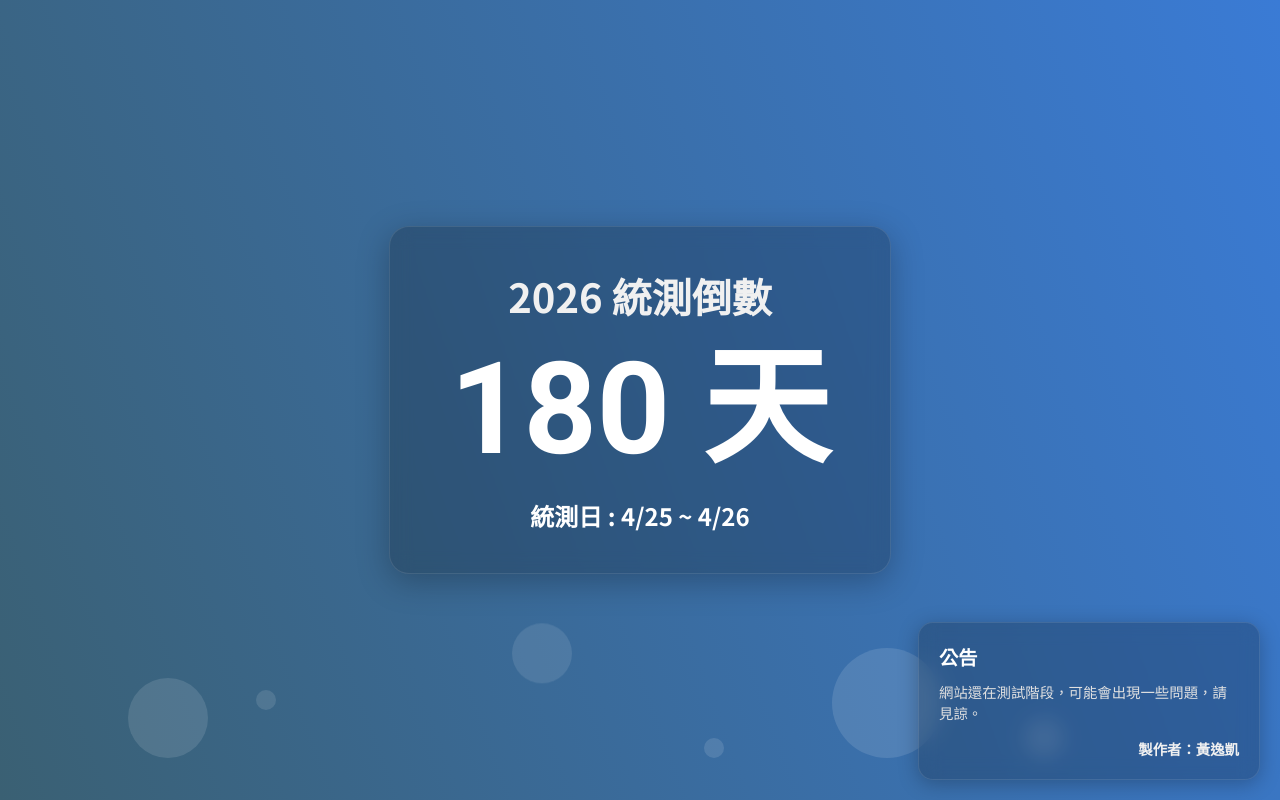
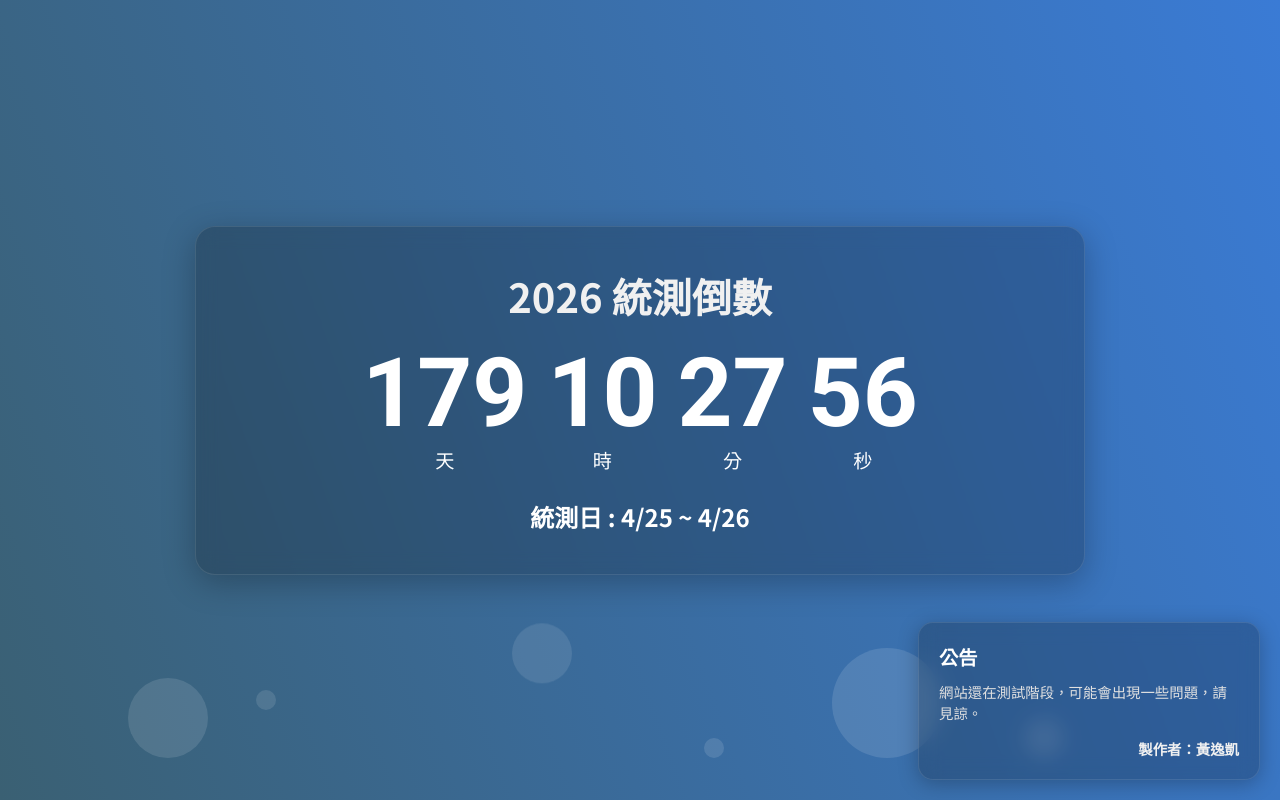
Before and after one commit to mykevinjjw/tcte, a plain HTML site: page index.html in a window 1280 px wide. Drawn offline with nearby package versions, Linux system fonts and the light colour scheme.

Commit message:
Implement countdown timer and optimize project configuration
   1 feat: 實作倒數計時器功能並優化專案設定
   2
   3 - 實作動態倒數計時器，顯示距離目標日期的天、時、分、秒。
   4 - 優化 CSS 樣式，為倒數計時器提供響應式佈局和視覺設計。
   5 - 更新 HTML 結構，以支援新的倒數計時器顯示組件。
   6 - 修正 `.gitattributes` 檔案，啟用 `text=auto` 以確保跨平台換行符號一致性。
   7 - 新增 `.gitignore` 檔案，忽略 `test_funation_0_0_2/` 資料夾，避免不必要的檔案提交。
   8 - 調整標題和考試日期顯示邏輯。

```diff
--- a/css/main.css
+++ b/css/main.css
@@ -36,6 +36,7 @@ body {
     box-shadow: 0 8px 32px 0 rgba(0, 0, 0, 0.25);
     z-index: 1;
     transition: all 0.3s ease;
+    min-width: 60vw;
 }
 
 /* Typography */
@@ -47,18 +48,40 @@ body {
     transition: font-size 0.3s ease;
 }
 
-.countdown-text {
+/* Countdown Container */
+.countdown-container {
+    display: flex;
+    justify-content: center;
+    align-items: baseline;
+    gap: 20px;
+}
+
+.countdown-item {
+    display: flex;
+    flex-direction: column;
+    align-items: center;
+}
+
+.countdown-number {
     font-family: 'Roboto', sans-serif;
-    font-size: clamp(4rem, 18vw, 8rem);
+    font-size: clamp(3rem, 12vw, 6rem);
     font-weight: 700;
     line-height: 1;
-    transition: font-size 0.3s ease;
 }
 
-.countdown-text.final-text {
+.countdown-label {
+    font-size: 1.2rem;
+    font-weight: 400;
+    margin-top: 5px;
+}
+
+/* Final Text Styling */
+.final-text {
     font-family: 'Noto Sans TC', sans-serif;
     font-size: 2.5rem;
     line-height: 1.4;
+    display: flex;
+    flex-direction: column;
 }
 
 .exam-date-text {
@@ -154,6 +177,7 @@ body {
     .content {
         padding: 30px 25px;
         width: 85%;
+        min-width: 85vw;
     }
 
     #title {
@@ -161,8 +185,20 @@ body {
         margin-bottom: 15px;
     }
 
-    .countdown-text {
-        font-size: clamp(4rem, 20vw, 7rem);
+    .countdown-container {
+        gap: 10px;
+    }
+
+    .countdown-number {
+        font-size: clamp(2rem, 10vw, 4rem);
+    }
+
+    .countdown-label {
+        font-size: 0.8rem;
+    }
+
+    .final-text {
+        font-size: 1.8rem;
     }
 
     .exam-date-text {
--- a/index.html
+++ b/index.html
@@ -3,7 +3,7 @@
 <head>
     <meta charset="UTF-8">
     <meta name="viewport" content="width=device-width, initial-scale=1.0">
-    <title>2026統測倒數</title>
+    <title>統測倒數</title>
     <link rel="icon" type="image/x-icon" href="ico/OIG4.ico">
     <link rel="stylesheet" href="css/main.css">
     <link rel="preconnect" href="https://fonts.googleapis.com">
@@ -23,10 +23,27 @@
             <li></li>
         </ul>
         <div class="content">
-            <h1 id="title">2026 統測倒數</h1>
-            <div id="countdown" class="countdown-text"></div>
+            <h1 id="title">統測倒數</h1>
+            <div id="countdown" class="countdown-container">
+                <div class="countdown-item">
+                    <span id="countdown-days" class="countdown-number">0</span>
+                    <span class="countdown-label">天</span>
+                </div>
+                <div class="countdown-item">
+                    <span id="countdown-hours" class="countdown-number">00</span>
+                    <span class="countdown-label">時</span>
+                </div>
+                <div class="countdown-item">
+                    <span id="countdown-minutes" class="countdown-number">00</span>
+                    <span class="countdown-label">分</span>
+                </div>
+                <div class="countdown-item">
+                    <span id="countdown-seconds" class="countdown-number">00</span>
+                    <span class="countdown-label">秒</span>
+                </div>
+            </div>
             <div id="exam-date" class="exam-date-text">
-                統測日 : 4/25 ~ 4/26
+                統測日 : ...
             </div>
         </div>
     </div>
--- a/js/main.js
+++ b/js/main.js
@@ -1,26 +1,74 @@
-// 當整個網頁文件都載入完成後，執行此匿名函式
 $(document).ready(function () {
 
+    // --- 測試用變數 ---
+    // 若要測試特定年份，請填寫年份數字，例如 2025。倒數將從該年1月1日開始計算。
+    // 若要使用目前時間，請將其設為 null。
+    const debugYear = null;
+    // --- 自動計算統測日期 ---
+    function getTcteDate(year)
+    {
+        // 4月是第3個月 (0-indexed), 從4月30日開始往前找
+        const date = new Date(year, 3, 30);
+        // 迴圈直到找到星期六 (getDay() === 6)
+        while (date.getDay() !== 6) {
+            date.setDate(date.getDate() - 1);
+        }
+        return date;
+    }
     // --- 倒數計時器邏輯 ---
-    const targetDate = new Date('2026-04-25T00:00:00');
-    const now = new Date();
-    const targetDateMidnight = new Date(targetDate).setHours(0, 0, 0, 0);
-    const nowDateMidnight = new Date(now).setHours(0, 0, 0, 0);
-    const diffTime = targetDateMidnight - nowDateMidnight;
-    const diffDays = Math.ceil(diffTime / (1000 * 60 * 60 * 24));
-
-    if (diffDays > 0) {
-        $('#countdown').text(diffDays + ' 天');
-    } else if (diffDays === 0) {
-        $('#title').text('就是今天！');
-        $('#countdown').text('沉著應戰，祝你考試順利').addClass('final-text');
-        $('#exam-date').hide();
-    } else {
-        $('#title').text('倒數結束');
-        $('#countdown').text('感謝您的使用').addClass('final-text');
-        $('#exam-date').hide();
+    let countdownInterval;
+    function updateCountdown() {
+        const now = debugYear ? new Date(debugYear, 0, 1) : new Date();
+        const currentYear = now.getFullYear();
+        let targetDate = getTcteDate(currentYear);
+        targetDate.setHours(0, 0, 0, 0); // 設定為當天凌晨
+        // 如果今年的考試日期已過，目標設為明年
+        if (now > targetDate) {
+            targetDate = getTcteDate(currentYear + 1);
+            targetDate.setHours(0, 0, 0, 0);
+        }
+        const targetYear = targetDate.getFullYear();
+        const tcteSunday = new Date(targetDate);
+        console.log(tcteSunday);
+        tcteSunday.setDate(tcteSunday.getDate() + 1);
+        // 更新標題與考試日期
+        $('#title').text(targetYear + ' 統測倒數');
+        $('#exam-date').text('統測日 : ' + (targetDate.getMonth() + 1) + '/' + targetDate.getDate() + ' ~ ' + (tcteSunday.getMonth() + 1) + '/' + tcteSunday.getDate());
+        const diffTime = targetDate - now;
+        if (diffTime <= 0) {
+            // 檢查是否在考試週末
+            const today = new Date(now);
+            today.setHours(0,0,0,0);
+            if (today.getTime() === targetDate.getTime() || today.getTime() === tcteSunday.getTime()) {
+                 $('#title').text('就是今天！');
+                 $('#countdown').html('<span>沉著應戰</span><span>祝你考試順利</span>').addClass('final-text');
+                 $('#exam-date').hide();
+            } else {
+                $('#title').text('倒數結束');
+                $('#countdown').html('<span>感謝您的使用</span><span>期待明年再見</span>').addClass('final-text');
+                $('#exam-date').hide();
+            }
+            // 如果倒數結束，且我們在一個 interval 中，就清除它
+            if (countdownInterval) {
+                clearInterval(countdownInterval);
+            }
+            return;
+        }
+        const days = Math.floor(diffTime / (1000 * 60 * 60 * 24));
+        const hours = Math.floor((diffTime % (1000 * 60 * 60 * 24)) / (1000 * 60 * 60));
+        const minutes = Math.floor((diffTime % (1000 * 60 * 60)) / (1000 * 60));
+        const seconds = Math.floor((diffTime % (1000 * 60)) / 1000);
+        $('#countdown-days').text(days);
+        $('#countdown-hours').text(hours.toString().padStart(2, '0'));
+        $('#countdown-minutes').text(minutes.toString().padStart(2, '0'));
+        $('#countdown-seconds').text(seconds.toString().padStart(2, '0'));
     }
-
+    // 立即執行一次
+    updateCountdown();
+    // 如果不是測試模式，則設定每秒更新
+    if (!debugYear) {
+        countdownInterval = setInterval(updateCountdown, 1000);
+    }
     // --- 公告欄邏輯 ---
     const announcementBoard = $('#announcement-board');
     setTimeout(function() {
```
Also changed, not shown: 2 other files.
